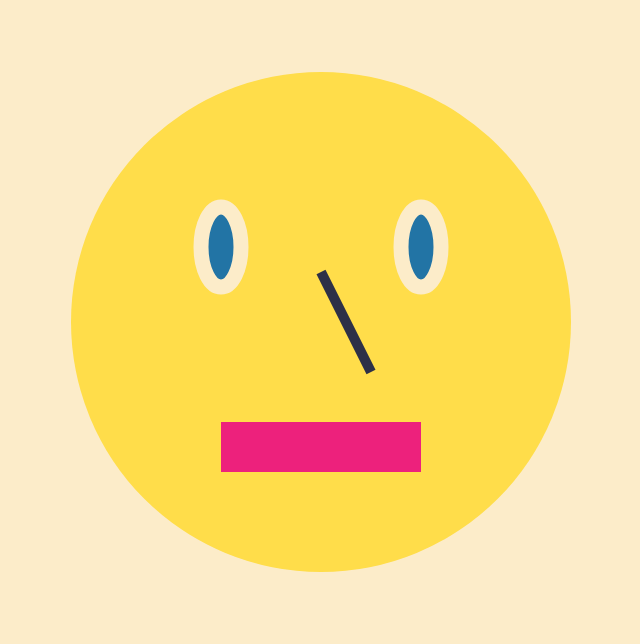
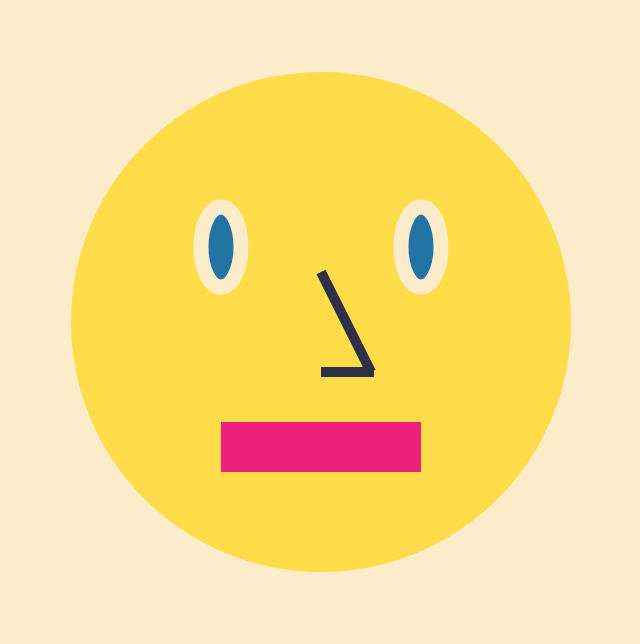
Before and after one commit to Abby-Wheelis/SVG-SCALES, a plain HTML site: page index.html in a window 1280 px wide. Shown: the part 119-763 px from the top of the page, without its empty margins (319-959 px from the left). Drawn offline with Linux system fonts and the light colour scheme.

Commit message:
Update index.html

```diff
--- a/index.html
+++ b/index.html
@@ -14,7 +14,7 @@
         <ellipse cx="400" cy="225" rx="20" ry="40" class="eye"></ellipse>
         <rect x="200" y="400" width="200" height="50" class="mouth"></rect>
         <line x1="300" y1="250" x2="350" y2="350" class ="nose"></line>
-        <line x1="300" y1="350" x2="353" y2="350" class ="nse"></line>
+        <line x1="300" y1="350" x2="353" y2="350" class ="nose"></line>
 
     </svg>
 
```
